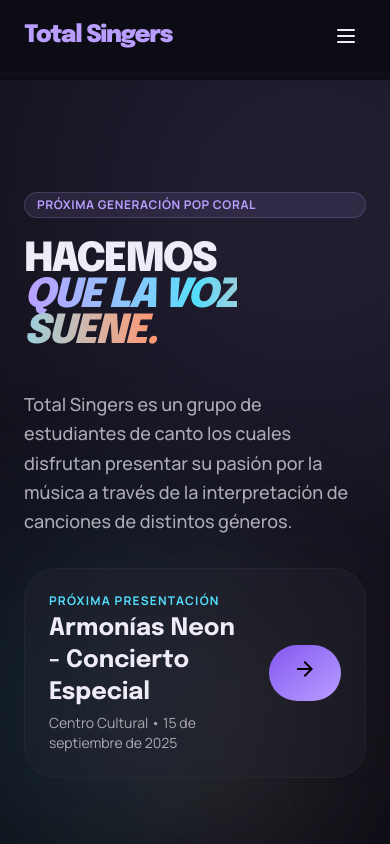
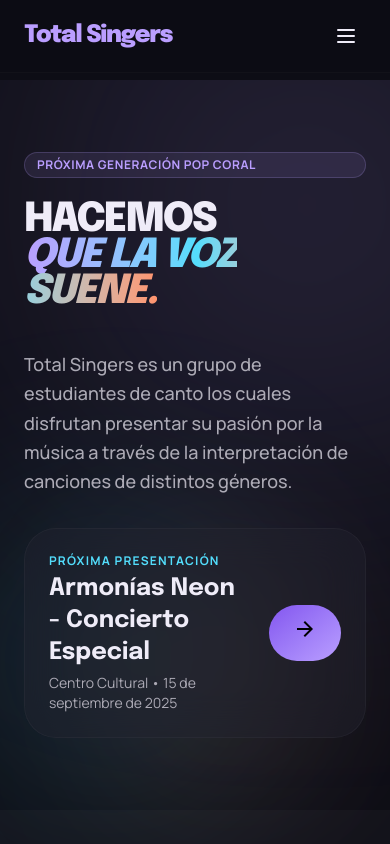
Before and after one commit to JulioMoralesB/total-singers-webpage, a React (Vite) app: page / in a window 390 px wide. Shown: the top 844 px of the page. Built offline with nearby package versions, Linux system fonts and the light colour scheme.

Commit message:
Fix minor visual errors

```diff
--- a/src/App.tsx
+++ b/src/App.tsx
@@ -21,8 +21,9 @@ export const App: React.FC = () => {
   return (
     <Router>
       <ScrollToTop />
+      <div className="flex flex-col min-h-screen">
         <Navigation />
-      <main className="pt-20">
+        <main className="pt-20 flex-1">
           <Routes>
             <Route path="/" element={<Home />} />
             <Route path="/shows" element={<Shows />} />
@@ -35,6 +36,7 @@ export const App: React.FC = () => {
           </Routes>
         </main>
         <Footer />
+      </div>
     </Router>
   )
 }
--- a/src/pages/Home.tsx
+++ b/src/pages/Home.tsx
@@ -20,7 +20,7 @@ export const Home: React.FC = () => {
   return (
     <div className="bg-surface overflow-x-hidden">
       {/* Hero Section */}
-      <section className="relative pt-28 pb-20 md:pt-18 md:pb-14">
+      <section className="relative pt-18 pb-18 md:pt-18 md:pb-14">
         <div className="absolute inset-0 z-0" aria-hidden="true">
           <div className="absolute top-0 right-0 w-[500px] h-[500px] bg-primary/20 blur-[150px] rounded-full translate-x-1/3 -translate-y-1/4" />
           <div className="absolute bottom-0 right-1/3 w-[300px] h-[300px] bg-secondary/15 blur-[100px] rounded-full" />
--- a/src/pages/Shows.tsx
+++ b/src/pages/Shows.tsx
@@ -22,7 +22,7 @@ export const Shows: React.FC = () => {
   return (
     <div className="bg-surface">
       {/* Hero Header */}
-      <section className="py-32 overflow-hidden pt-40">
+      <section className="py-10 overflow-hidden pt-10">
         <div className="max-w-7xl mx-auto px-6 md:px-8">
           <div className="flex flex-col gap-6 max-w-3xl">
             <Badge color="tertiary">Próximamente</Badge>
@@ -38,7 +38,7 @@ export const Shows: React.FC = () => {
       </section>
 
       {/* Concert Grid */}
-      <section className="py-20">
+      <section className="py-10">
         <div className="max-w-7xl mx-auto px-6 md:px-8">
           <div className="grid grid-cols-1 md:grid-cols-3 gap-6">
             {showsData.map((show) => (
```
Lines whose indentation alone changed are shown as unchanged.
